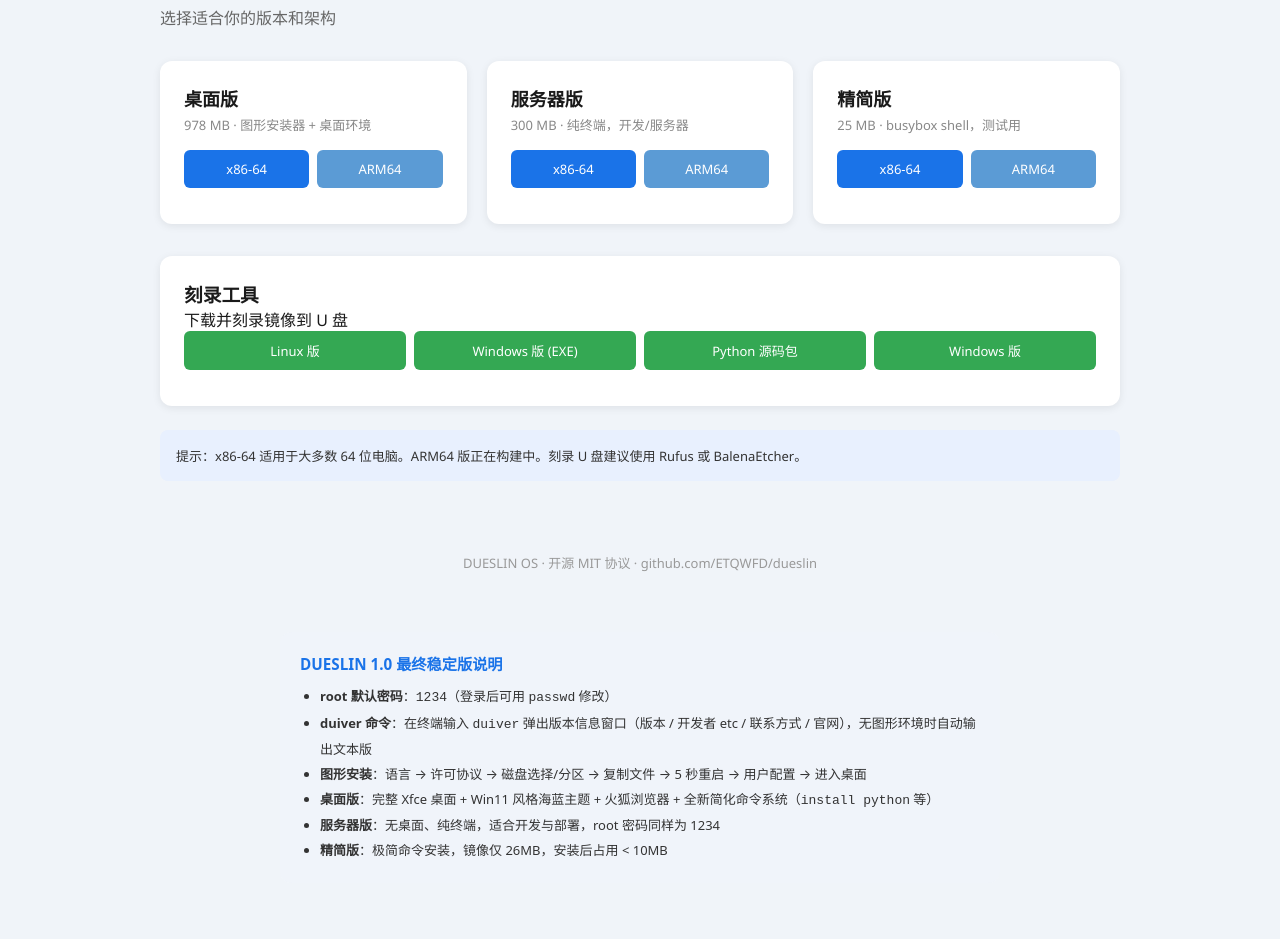
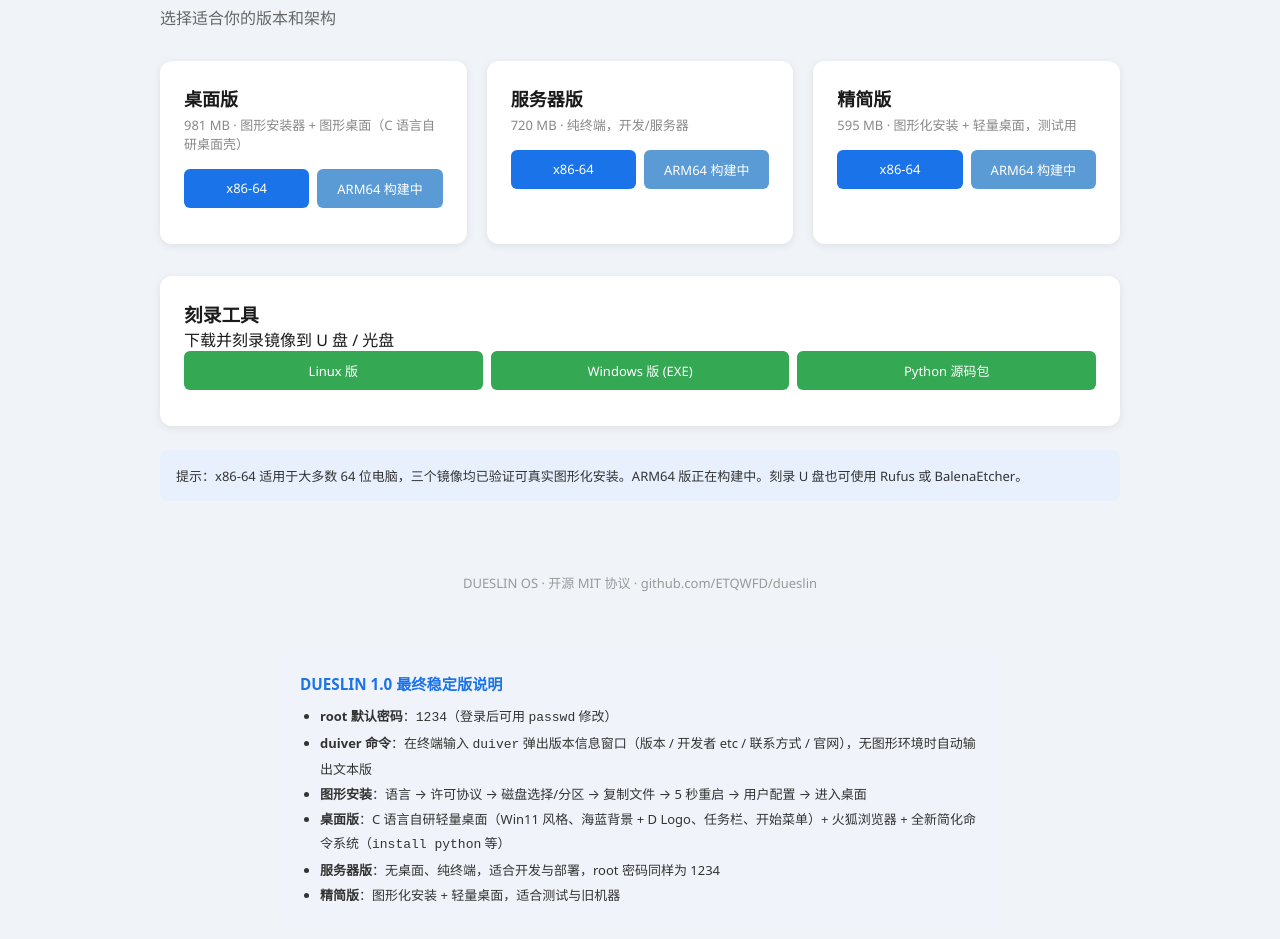
Before and after one commit to ETQWFD/dueslin, a plain HTML site: page download.html in a window 1280 px wide. Shown: the part 151-1090 px from the top of the page. Before the commit the page ends 1062 px from the top, so only its background shows below. Drawn offline with Linux system fonts and the light colour scheme.

Commit message:
v1.0.0 最终稳定版：更新三镜像大小/说明，修复假链接与下载页

```diff
--- a/download.html
+++ b/download.html
@@ -41,41 +41,40 @@
   <div class="grid">
     <div class="card">
       <h3>桌面版</h3>
-      <p class="size">978 MB · 图形安装器 + 桌面环境</p>
+      <p class="size">981 MB · 图形安装器 + 图形桌面（C 语言自研桌面壳）</p>
       <div class="arch">
         <a href="https://github.com/ETQWFD/dueslin/releases/download/v1.0.0/DUESLIN-1.0.iso" download>x86-64</a>
-        <a class="alt" href="#">ARM64</a>
+        <a class="alt" href="#" onclick="return false" title="ARM64 构建中">ARM64 构建中</a>
       </div>
     </div>
     <div class="card">
       <h3>服务器版</h3>
-      <p class="size">300 MB · 纯终端，开发/服务器</p>
+      <p class="size">720 MB · 纯终端，开发/服务器</p>
       <div class="arch">
         <a href="https://github.com/ETQWFD/dueslin/releases/download/v1.0.0/DUESLIN-Server-1.0.iso" download>x86-64</a>
-        <a class="alt" href="#">ARM64</a>
+        <a class="alt" href="#" onclick="return false" title="ARM64 构建中">ARM64 构建中</a>
       </div>
     </div>
     <div class="card">
       <h3>精简版</h3>
-      <p class="size">25 MB · busybox shell，测试用</p>
+      <p class="size">595 MB · 图形化安装 + 轻量桌面，测试用</p>
       <div class="arch">
         <a href="https://github.com/ETQWFD/dueslin/releases/download/v1.0.0/DUESLIN-Mini-1.0.iso" download>x86-64</a>
-        <a class="alt" href="#">ARM64</a>
+        <a class="alt" href="#" onclick="return false" title="ARM64 构建中">ARM64 构建中</a>
       </div>
     </div>
   </div>
   <div class="burner">
     <h3>刻录工具</h3>
-    <p class="size">下载并刻录镜像到 U 盘</p>
+    <p class="size">下载并刻录镜像到 U 盘 / 光盘</p>
     <div class="arch">
       <a href="https://github.com/ETQWFD/dueslin/releases/download/v1.0.0/DueslinBurner-linux" download>Linux 版</a>
       <a href="https://github.com/ETQWFD/dueslin/releases/download/v1.0.0/DueslinBurner.exe" download>Windows 版 (EXE)</a>
       <a href="https://github.com/ETQWFD/dueslin/releases/download/v1.0.0/DueslinBurner-py-src.zip" download>Python 源码包</a>
-      <a class="alt" href="http://www.com" style="background:#34a853">Windows 版</a>
     </div>
   </div>
   <div class="note">
-    提示：x86-64 适用于大多数 64 位电脑。ARM64 版正在构建中。刻录 U 盘建议使用 Rufus 或 BalenaEtcher。
+    提示：x86-64 适用于大多数 64 位电脑，三个镜像均已验证可真实图形化安装。ARM64 版正在构建中。刻录 U 盘也可使用 Rufus 或 BalenaEtcher。
   </div>
 </div>
 <footer>DUESLIN OS · 开源 MIT 协议 · github.com/ETQWFD/dueslin</footer>
@@ -86,9 +85,9 @@
     <li><b>root 默认密码</b>：<code>1234</code>（登录后可用 <code>passwd</code> 修改）</li>
     <li><b>duiver 命令</b>：在终端输入 <code>duiver</code> 弹出版本信息窗口（版本 / 开发者 etc / 联系方式 / 官网），无图形环境时自动输出文本版</li>
     <li><b>图形安装</b>：语言 → 许可协议 → 磁盘选择/分区 → 复制文件 → 5 秒重启 → 用户配置 → 进入桌面</li>
-    <li><b>桌面版</b>：完整 Xfce 桌面 + Win11 风格海蓝主题 + 火狐浏览器 + 全新简化命令系统（<code>install python</code> 等）</li>
+    <li><b>桌面版</b>：C 语言自研轻量桌面（Win11 风格、海蓝背景 + D Logo、任务栏、开始菜单）+ 火狐浏览器 + 全新简化命令系统（<code>install python</code> 等）</li>
     <li><b>服务器版</b>：无桌面、纯终端，适合开发与部署，root 密码同样为 1234</li>
-    <li><b>精简版</b>：极简命令安装，镜像仅 26MB，安装后占用 < 10MB</li>
+    <li><b>精简版</b>：图形化安装 + 轻量桌面，适合测试与旧机器</li>
   </ul>
 </section>
 
```
Also changed, not shown: _shots/download_desktop.jpg (added), _shots/download_mobile.jpg (added).
